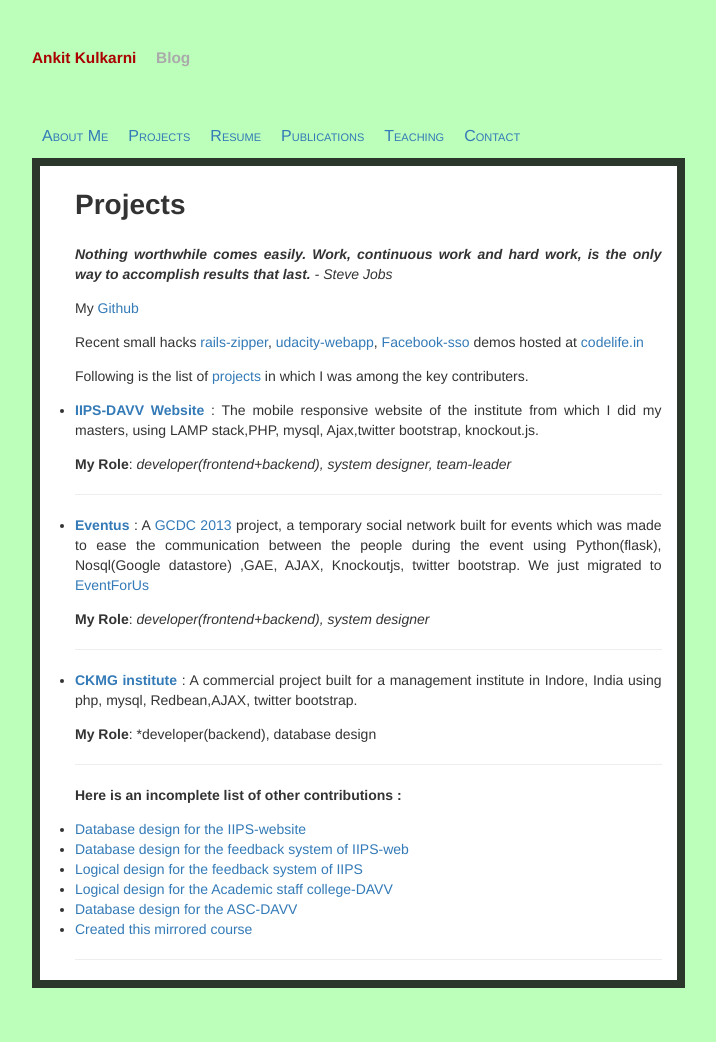
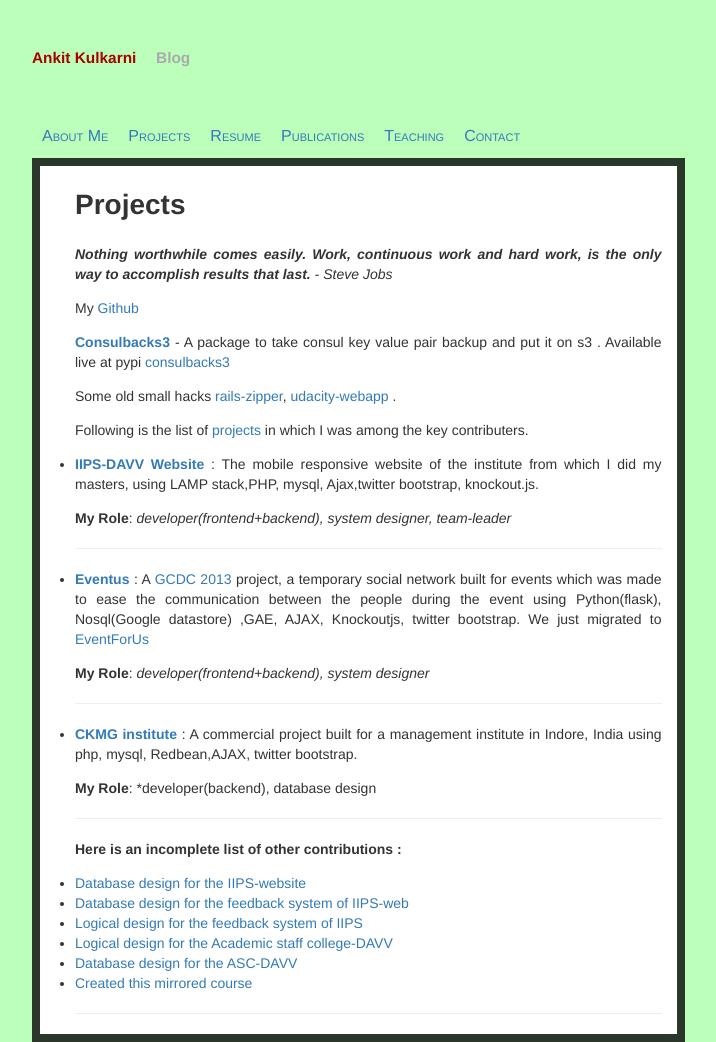
Before and after one commit to Ankit-Kulkarni/Ankit-Kulkarni.github.io, a Jekyll site: the page built from projects.md, in a window 1280 px wide. Shown: the whole page, without its empty margins (233-949 px from the left). Built offline with Jekyll 4.4.1, drawn with Linux system fonts in a browser that asks for light colours; before the commit the page ends 988 px from its top, so only the background shows below that.

Commit message:
Update projects.md

```diff
--- a/projects.md
+++ b/projects.md
@@ -8,9 +8,13 @@ permalink: /aboutme/projects.html
 
 ***Nothing worthwhile comes easily. Work, continuous work and hard work, is the only way to accomplish results that last.*** - *Steve Jobs*
 
+
+
 My [Github](https://github.com/Ankit-Kulkarni/)
 
-Recent small hacks [rails-zipper](http://162.243.236.194:3000/), [udacity-webapp](http://codelife.in/udacity-webapp/), [Facebook-sso](http://codelife.in/facebook-sso/)  demos hosted at [codelife.in](http://codelife.in)
+**[Consulbacks3](https://pypi.python.org/pypi/consulbacks3)** - A package to take consul key value pair backup and put it on s3 . Available live at pypi [consulbacks3](https://pypi.python.org/pypi/consulbacks3)
+
+Some old small hacks [rails-zipper](http://zipper.noip.me), [udacity-webapp](http://udacitywebapp.noip.me/) .
 
 Following is the list of [projects]({{page.url}}) in which I was among the key contributers.
 
```
